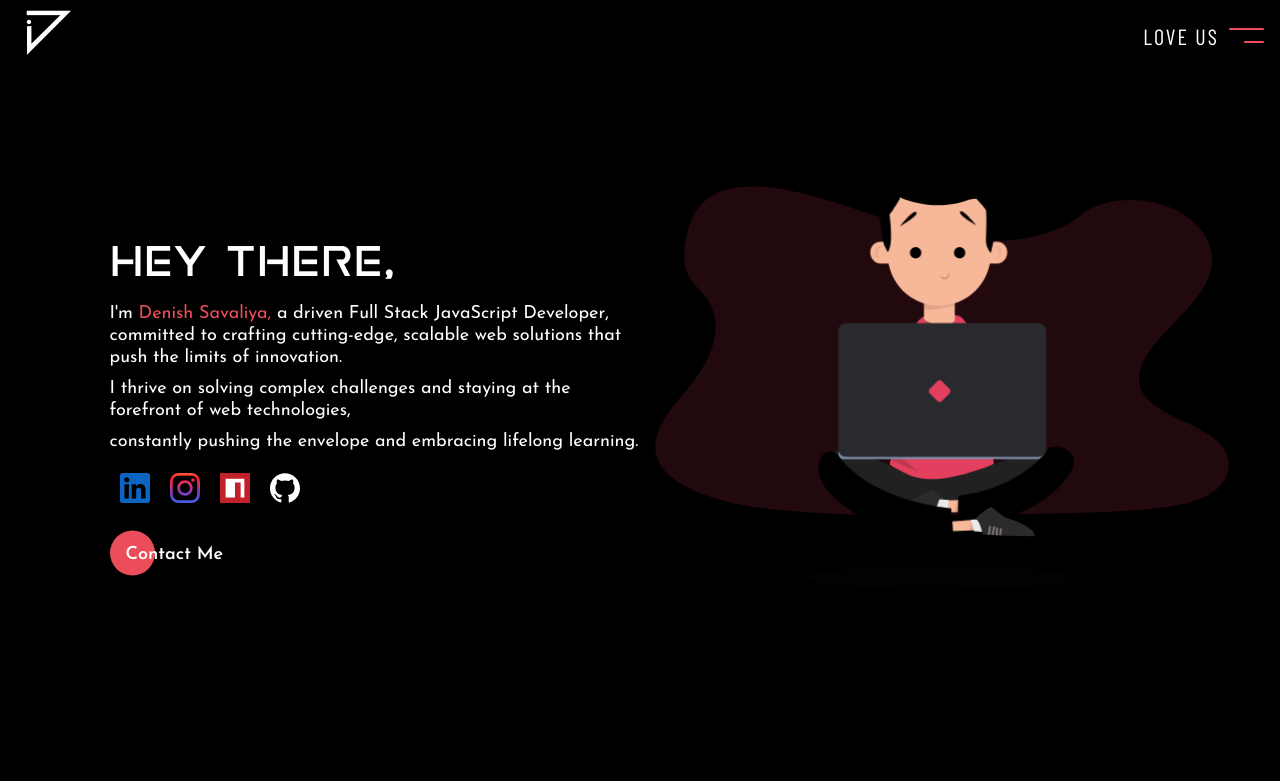
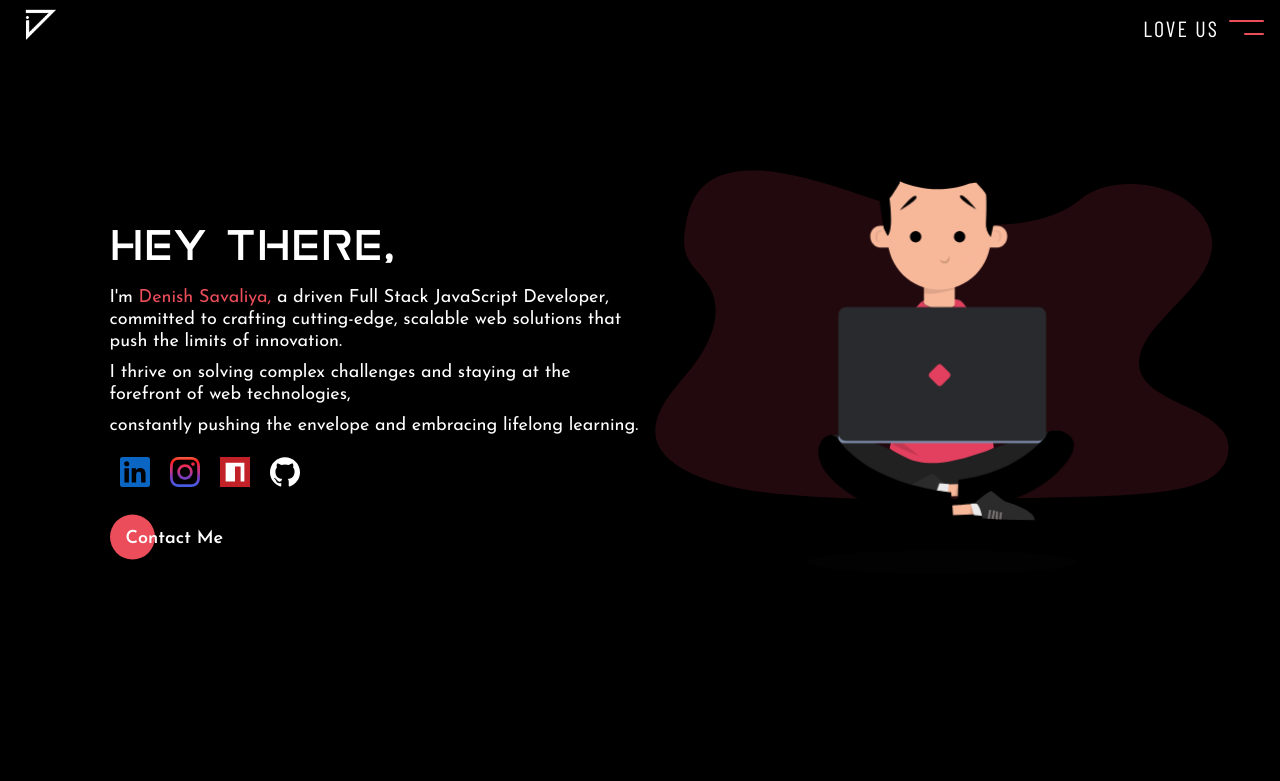
Before and after one commit to denish88/portfolio, a React (Create React App) app: page / in a window 1280 px wide. Shown: the top 781 px of the page. Built offline with nearby package versions, Linux system fonts and the light colour scheme; a web font is replaced by a local one.

Commit message:
change css

```diff
--- a/src/container/Header/Header.css
+++ b/src/container/Header/Header.css
@@ -13,7 +13,7 @@ header .main-header .main-logo img {
 }
 
 header .main-header .main-logo {
-    max-width: 80px;
+    max-width: 50px;
 }
 
 header .main-header .nav-bar ul {
```
